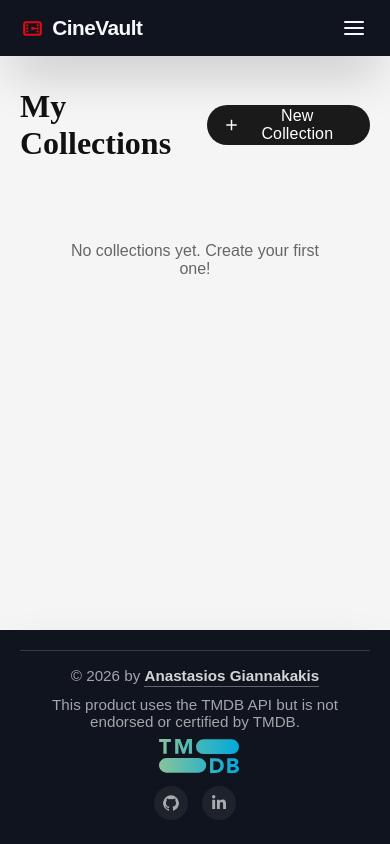
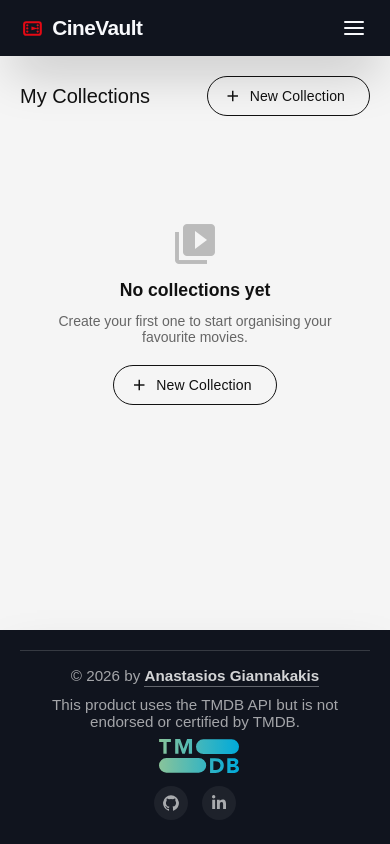
Before and after one commit to GigaTasoulis/movie-app, an Angular app: page /collections in a window 390 px wide. Built offline with nearby package versions, Linux system fonts and the light colour scheme; a web font is replaced by a local one.

Commit message:
style: refactor collections layout and styles for improved presentation and responsiveness

```diff
--- a/src/app/app.scss
+++ b/src/app/app.scss
@@ -171,7 +171,6 @@ main {
 
 @media (min-width: 600px) {
   .burger-btn { display: none; }
-  .toolbar-end { display: none; }
 }
 
 @media (max-width: 599px) {
--- a/src/app/features/collections/collection-detail/collection-detail.scss
+++ b/src/app/features/collections/collection-detail/collection-detail.scss
@@ -43,7 +43,7 @@
   }
 
   img {
-    height: 300px;
+    aspect-ratio: 2 / 3;
     object-fit: cover;
     display: block;
     width: 100%;
@@ -76,3 +76,10 @@
   color: var(--color-text-secondary);
   padding: 3rem;
 }
+
+@media (max-width: 599px) {
+  .movies-grid {
+    grid-template-columns: repeat(2, 1fr);
+    gap: 0.75rem;
+  }
+}
--- a/src/app/features/collections/collections.html
+++ b/src/app/features/collections/collections.html
@@ -1,13 +1,21 @@
 <div class="collections-container">
-  <div class="header">
-    <h1>My Collections</h1>
-    <button mat-raised-button color="primary" (click)="goToCreate()">
+  <div class="collections-header">
+    <div class="collections-header__title-group">
+      <h1 class="collections-title">My Collections</h1>
+      <span class="collections-count" *ngIf="collections.length > 0">{{ collections.length }}</span>
+    </div>
+    <button class="new-collection-btn" mat-stroked-button (click)="goToCreate()">
       <mat-icon>add</mat-icon> New Collection
     </button>
   </div>
 
   <div class="empty-state" *ngIf="collections.length === 0">
-    <p>No collections yet. Create your first one!</p>
+    <mat-icon class="empty-state__icon">video_library</mat-icon>
+    <p class="empty-state__title">No collections yet</p>
+    <p class="empty-state__sub">Create your first one to start organising your favourite movies.</p>
+    <button class="new-collection-btn" mat-stroked-button (click)="goToCreate()">
+      <mat-icon>add</mat-icon> New Collection
+    </button>
   </div>
 
   <div class="collections-grid" *ngIf="collections.length > 0">
@@ -16,18 +24,26 @@
       *ngFor="let collection of collections"
       (click)="goToCollection(collection.id)"
     >
-      <mat-card-header>
-        <mat-card-title>{{ collection.title }}</mat-card-title>
-        <mat-card-subtitle>{{ collection.movies.length }} movies</mat-card-subtitle>
-      </mat-card-header>
-      <mat-card-content>
-        <p>{{ collection.description }}</p>
-      </mat-card-content>
-      <mat-card-actions align="end">
-        <button mat-icon-button color="warn" (click)="deleteCollection($event, collection.id)">
-          <mat-icon>delete</mat-icon>
-        </button>
-      </mat-card-actions>
+      <div class="collection-card__body">
+        <div class="collection-card__info">
+          <span class="collection-card__title">{{ collection.title }}</span>
+          <span class="collection-card__desc" *ngIf="collection.description">{{ collection.description }}</span>
+        </div>
+        <div class="collection-card__meta">
+          <span class="collection-card__count">
+            <mat-icon>movie</mat-icon>
+            {{ collection.movies.length }} {{ collection.movies.length === 1 ? 'movie' : 'movies' }}
+          </span>
+          <button
+            class="collection-card__delete"
+            mat-icon-button
+            (click)="deleteCollection($event, collection.id)"
+            aria-label="Delete collection"
+          >
+            <mat-icon>delete_outline</mat-icon>
+          </button>
+        </div>
+      </div>
     </mat-card>
   </div>
 </div>
--- a/src/app/features/collections/collections.scss
+++ b/src/app/features/collections/collections.scss
@@ -4,24 +4,74 @@
   padding: 2rem var(--app-content-padding-x);
 }
 
-.header {
+/* ── Header ── */
+.collections-header {
   display: flex;
   justify-content: space-between;
   align-items: center;
-  margin-bottom: 2rem;
+  margin-bottom: 2.5rem;
+  gap: 1rem;
 }
 
+.collections-header__title-group {
+  display: flex;
+  align-items: center;
+  gap: 0.6rem;
+}
+
+.collections-title {
+  font-family: Manrope, sans-serif;
+  font-weight: normal;
+  font-size: 1.5rem;
+  color: var(--color-text-primary);
+  margin: 0;
+}
+
+.collections-count {
+  display: inline-flex;
+  align-items: center;
+  justify-content: center;
+  min-width: 1.5rem;
+  height: 1.5rem;
+  padding: 0 0.4rem;
+  border-radius: 999px;
+  background: var(--color-accent-dim);
+  color: var(--color-text-secondary);
+  font-size: 0.75rem;
+  font-family: Manrope, sans-serif;
+  font-weight: 600;
+}
+
+.new-collection-btn {
+  font-family: Manrope, sans-serif;
+  font-weight: normal;
+  font-size: 0.875rem;
+  white-space: nowrap;
+  flex-shrink: 0;
+  transition: background-color 0.2s ease, color 0.2s ease, border-color 0.2s ease, transform 0.2s ease !important;
+
+  &:hover {
+    background-color: var(--color-text-primary) !important;
+    color: var(--color-white) !important;
+    border-color: var(--color-text-primary) !important;
+    transform: translateY(-2px);
+  }
+}
+
+/* ── Grid ── */
 .collections-grid {
   display: grid;
   grid-template-columns: repeat(auto-fill, minmax(280px, 1fr));
-  gap: 1.5rem;
+  gap: 1rem;
 }
 
+/* ── Card ── */
 mat-card.collection-card.mat-mdc-card {
   cursor: pointer;
-  border-radius: 12px;
+  border-radius: 14px;
   border: 1px solid var(--color-border);
   background-color: var(--color-surface);
+  padding: 0;
   transition:
     transform 0.22s ease,
     box-shadow 0.22s ease,
@@ -29,13 +79,133 @@ mat-card.collection-card.mat-mdc-card {
 
   &:hover {
     transform: translateY(-4px);
-    box-shadow: 0 14px 36px rgba(0, 0, 0, 0.5);
+    box-shadow: 0 14px 36px rgba(0, 0, 0, 0.12);
     border-color: var(--color-text-secondary);
+
+    .collection-card__delete {
+      opacity: 1;
+    }
   }
 }
 
+.collection-card__body {
+  display: flex;
+  flex-direction: column;
+  gap: 1rem;
+  padding: 1.25rem 1.25rem 1rem;
+}
+
+.collection-card__info {
+  display: flex;
+  flex-direction: column;
+  gap: 0.35rem;
+  flex: 1;
+  min-width: 0;
+}
+
+.collection-card__title {
+  font-family: Manrope, sans-serif;
+  font-size: 1rem;
+  font-weight: 600;
+  color: var(--color-text-primary);
+  white-space: nowrap;
+  overflow: hidden;
+  text-overflow: ellipsis;
+}
+
+.collection-card__desc {
+  font-size: 0.8rem;
+  color: var(--color-text-secondary);
+  display: -webkit-box;
+  -webkit-line-clamp: 2;
+  -webkit-box-orient: vertical;
+  overflow: hidden;
+}
+
+.collection-card__meta {
+  display: flex;
+  align-items: center;
+  justify-content: space-between;
+}
+
+.collection-card__count {
+  display: inline-flex;
+  align-items: center;
+  gap: 0.3rem;
+  font-size: 0.78rem;
+  color: var(--color-text-secondary);
+  font-family: Manrope, sans-serif;
+
+  mat-icon {
+    font-size: 1rem;
+    width: 1rem;
+    height: 1rem;
+  }
+}
+
+.collection-card__delete {
+  opacity: 0;
+  transition: opacity 0.2s ease;
+  color: var(--color-text-secondary);
+
+  &:hover {
+    color: #e50914;
+  }
+}
+
+/* ── Empty state ── */
 .empty-state {
+  display: flex;
+  flex-direction: column;
+  align-items: center;
+  gap: 0.75rem;
+  padding: 5rem 2rem;
   text-align: center;
-  color: var(--color-text-secondary);
-  padding: 3rem;
+
+  &__icon {
+    font-size: 3rem;
+    width: 3rem;
+    height: 3rem;
+    color: var(--color-text-secondary);
+    opacity: 0.4;
+  }
+
+  &__title {
+    font-family: Manrope, sans-serif;
+    font-size: 1.1rem;
+    font-weight: 600;
+    color: var(--color-text-primary);
+    margin: 0;
+  }
+
+  &__sub {
+    font-size: 0.875rem;
+    color: var(--color-text-secondary);
+    max-width: 26rem;
+    margin: 0 0 0.5rem;
+  }
 }
+
+/* ── Mobile ── */
+@media (max-width: 599px) {
+  .collections-container {
+    padding: 1.25rem var(--app-content-padding-x);
+  }
+
+  .collections-header {
+    margin-bottom: 1.5rem;
+  }
+
+  .collections-title {
+    font-size: 1.25rem;
+  }
+
+  .collections-grid {
+    grid-template-columns: 1fr;
+    gap: 0.75rem;
+  }
+
+  .collection-card__delete {
+    opacity: 1;
+  }
+}
--- a/src/app/features/search/search.html
+++ b/src/app/features/search/search.html
@@ -343,7 +343,6 @@
                 <span class="poster-placeholder-title">{{ movie.title }}</span>
               </div>
               }
-
             </div>
           </div>
         </mat-card>
@@ -351,7 +350,10 @@
     </div>
 
     <div class="movies-list" *ngIf="creatorViewMode === 'list'">
-      <div class="movie-card-wrapper movie-card-wrapper--list" *ngFor="let movie of creatorSelections; let i = index">
+      <div
+        class="movie-card-wrapper movie-card-wrapper--list"
+        *ngFor="let movie of creatorSelections; let i = index"
+      >
         <span class="card-number">{{ i + 1 }}</span>
         <mat-card
           class="movie-card movie-card--list movie-card--creator-ranked"
@@ -383,7 +385,6 @@
                 <span class="poster-placeholder-title">{{ movie.title }}</span>
               </div>
               }
-
             </div>
           </div>
 
@@ -424,7 +425,7 @@
     *ngIf="!isLoading && !showCreatorSelections && currentQuery"
     style="background: transparent; border: 0; box-shadow: none; padding: 0"
   >
-    <span style="display: inline-flex; align-items: center; gap: 0.5rem; flex-wrap: wrap">
+    <span style="display: inline-flex; align-items: center; gap: 0.2rem; flex-wrap: wrap">
       Found <b>{{ totalResults }}</b> results for:
       <button
         type="button"
--- a/src/app/features/search/search.scss
+++ b/src/app/features/search/search.scss
@@ -173,7 +173,8 @@
 }
 
 .movie-card--list .poster-hit img {
-  height: 230px;
+  aspect-ratio: 2 / 3;
+  height: auto;
 }
 
 .movie-card--list .movie-overview {
@@ -226,7 +227,7 @@
   }
 
   img {
-    height: 300px;
+    aspect-ratio: 2 / 3;
     object-fit: cover;
     display: block;
     width: 100%;
@@ -432,6 +433,10 @@
   }
   &.is-active {
     background: transparent;
+
+    .creator-icon path {
+      stroke: #111111;
+    }
   }
 }
 .creator-icon {
```
Lines whose indentation alone changed are shown as unchanged.
